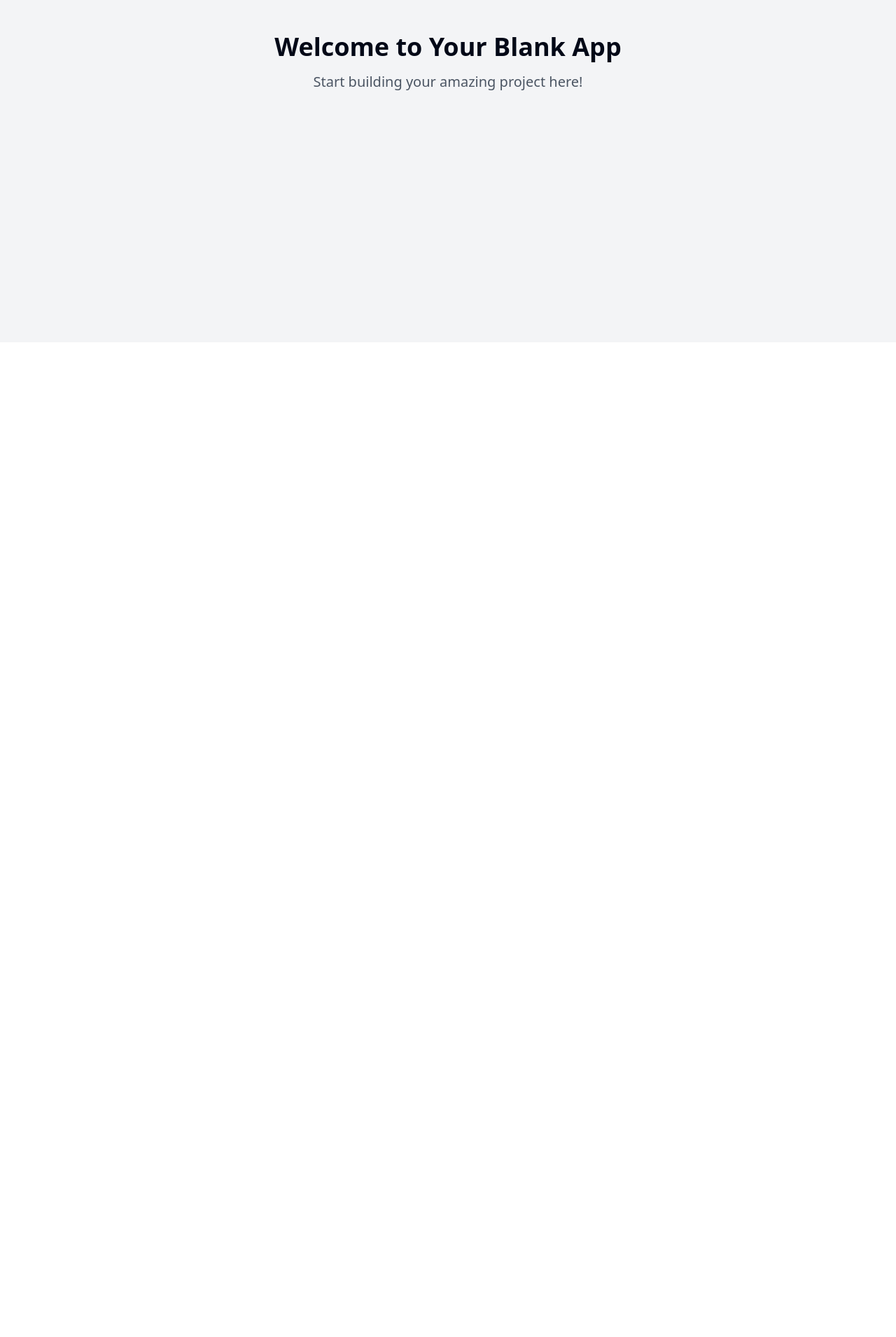
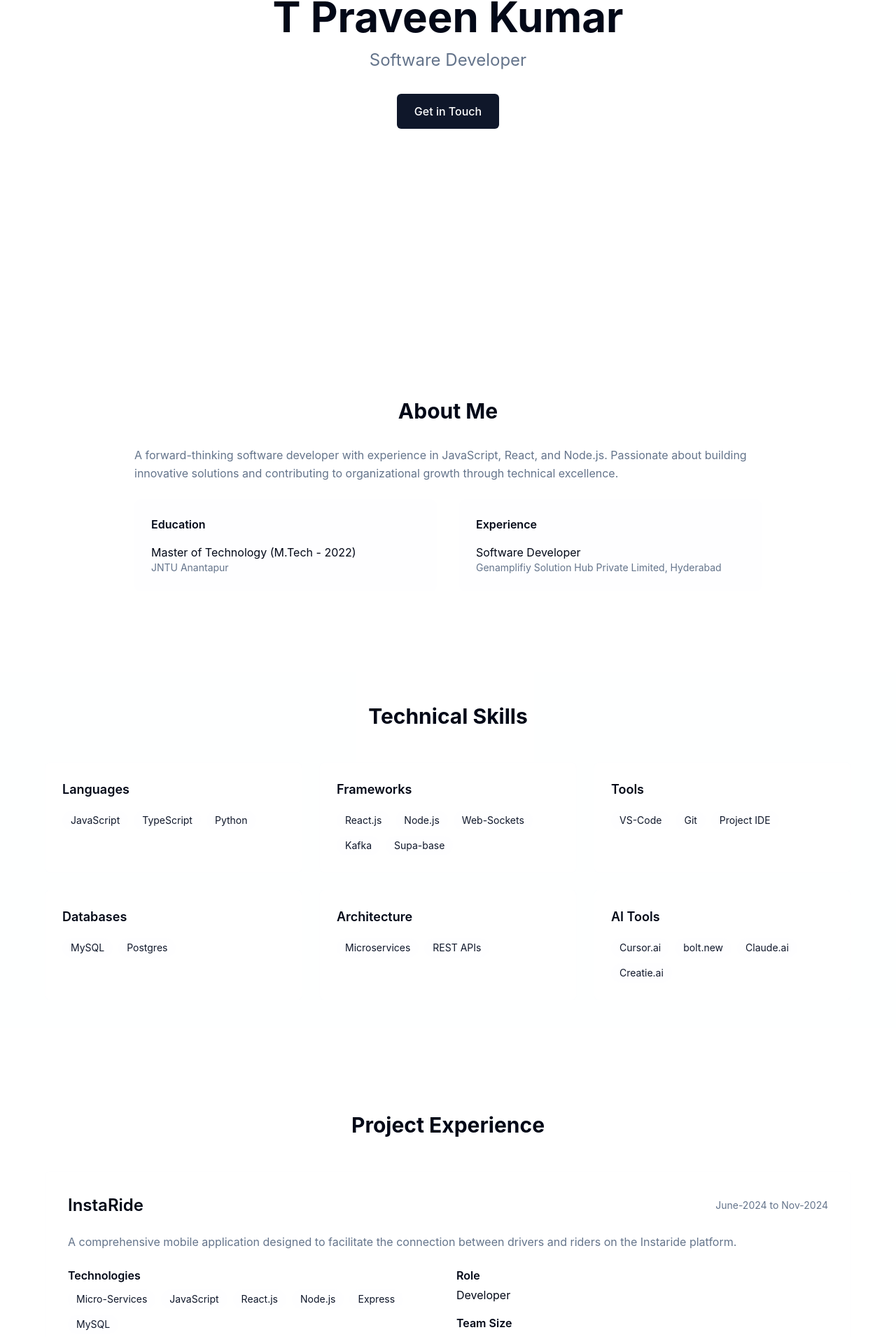
Before and after one commit to Praveen-Samv/praveenportfolio, a React (Vite) app: page / in a window 1280 px wide. Shown: the part 311-2221 px from the top of the page at 70% size. Before the commit the page ends 800 px from the top, so only its background shows below. Built offline with nearby package versions, Linux system fonts and the light colour scheme.

Commit message:
Create portfolio using React and Tailwind
Implemented a portfolio application using React.js with TypeScript and Tailwind CSS. The portfolio highlights professional skills and project experiences, featuring hover effects for an enhanced user experience.
[skip gpt_engineer]

```diff
--- a/package.json
+++ b/package.json
@@ -45,6 +45,7 @@
     "cmdk": "^1.0.0",
     "date-fns": "^3.6.0",
     "embla-carousel-react": "^8.3.0",
+    "framer-motion": "^11.18.1",
     "input-otp": "^1.2.4",
     "lucide-react": "^0.462.0",
     "next-themes": "^0.3.0",
--- /dev/null
+++ b/src/components/About.tsx
@@ -0,0 +1,42 @@
+import { motion } from "framer-motion";
+
+export const About = () => {
+  return (
+    <section className="py-20 px-4">
+      <div className="max-w-4xl mx-auto">
+        <motion.h2
+          initial={{ opacity: 0, y: 20 }}
+          whileInView={{ opacity: 1, y: 0 }}
+          viewport={{ once: true }}
+          className="text-3xl font-bold mb-8 text-center"
+        >
+          About Me
+        </motion.h2>
+        <motion.div
+          initial={{ opacity: 0, y: 20 }}
+          whileInView={{ opacity: 1, y: 0 }}
+          viewport={{ once: true }}
+          className="prose prose-lg max-w-none"
+        >
+          <p className="text-muted-foreground leading-relaxed mb-6">
+            A forward-thinking software developer with experience in JavaScript, React, and Node.js.
+            Passionate about building innovative solutions and contributing to organizational growth
+            through technical excellence.
+          </p>
+          <div className="grid md:grid-cols-2 gap-8">
+            <div className="bg-accent/10 p-6 rounded-lg">
+              <h3 className="font-semibold mb-4">Education</h3>
+              <p>Master of Technology (M.Tech - 2022)</p>
+              <p className="text-sm text-muted-foreground">JNTU Anantapur</p>
+            </div>
+            <div className="bg-accent/10 p-6 rounded-lg">
+              <h3 className="font-semibold mb-4">Experience</h3>
+              <p>Software Developer</p>
+              <p className="text-sm text-muted-foreground">Genamplifiy Solution Hub Private Limited, Hyderabad</p>
+            </div>
+          </div>
+        </motion.div>
+      </div>
+    </section>
+  );
+};
--- /dev/null
+++ b/src/components/Contact.tsx
@@ -0,0 +1,42 @@
+import { motion } from "framer-motion";
+
+export const Contact = () => {
+  return (
+    <section className="py-20 px-4">
+      <div className="max-w-4xl mx-auto text-center">
+        <motion.h2
+          initial={{ opacity: 0, y: 20 }}
+          whileInView={{ opacity: 1, y: 0 }}
+          viewport={{ once: true }}
+          className="text-3xl font-bold mb-8"
+        >
+          Get in Touch
+        </motion.h2>
+        <motion.div
+          initial={{ opacity: 0, y: 20 }}
+          whileInView={{ opacity: 1, y: 0 }}
+          viewport={{ once: true }}
+          className="space-y-4"
+        >
+          <p className="text-xl mb-8">
+            Let's work together! Feel free to reach out for collaborations or just a friendly hello
+          </p>
+          <div className="flex flex-col items-center space-y-4">
+            <a
+              href="mailto:praveenkumarmech137@gmail.com"
+              className="text-lg hover:text-primary transition-colors"
+            >
+              praveenkumarmech137@gmail.com
+            </a>
+            <a
+              href="tel:+917330995681"
+              className="text-lg hover:text-primary transition-colors"
+            >
+              +91 7330995681
+            </a>
+          </div>
+        </motion.div>
+      </div>
+    </section>
+  );
+};
--- /dev/null
+++ b/src/components/Hero.tsx
@@ -0,0 +1,38 @@
+import { motion } from "framer-motion";
+
+export const Hero = () => {
+  return (
+    <section className="min-h-screen flex items-center justify-center px-4">
+      <div className="text-center">
+        <motion.h1
+          initial={{ opacity: 0, y: 20 }}
+          animate={{ opacity: 1, y: 0 }}
+          transition={{ duration: 0.5 }}
+          className="text-4xl md:text-6xl font-bold mb-4"
+        >
+          T Praveen Kumar
+        </motion.h1>
+        <motion.p
+          initial={{ opacity: 0, y: 20 }}
+          animate={{ opacity: 1, y: 0 }}
+          transition={{ duration: 0.5, delay: 0.2 }}
+          className="text-xl md:text-2xl text-muted-foreground mb-8"
+        >
+          Software Developer
+        </motion.p>
+        <motion.div
+          initial={{ opacity: 0 }}
+          animate={{ opacity: 1 }}
+          transition={{ duration: 0.5, delay: 0.4 }}
+        >
+          <a
+            href="mailto:praveenkumarmech137@gmail.com"
+            className="inline-flex items-center justify-center px-6 py-3 border border-transparent text-base font-medium rounded-md text-white bg-primary hover:bg-primary/90 transition-colors"
+          >
+            Get in Touch
+          </a>
+        </motion.div>
+      </div>
+    </section>
+  );
+};
--- /dev/null
+++ b/src/components/Projects.tsx
@@ -0,0 +1,80 @@
+import { motion } from "framer-motion";
+
+const projects = [
+  {
+    name: "InstaRide",
+    duration: "June-2024 to Nov-2024",
+    description: "A comprehensive mobile application designed to facilitate the connection between drivers and riders on the Instaride platform.",
+    technologies: ["Micro-Services", "JavaScript", "React.js", "Node.js", "Express", "MySQL"],
+    teamSize: 6,
+    role: "Developer",
+  },
+  {
+    name: "Corp-Astro",
+    duration: "Nov-2024 till now",
+    description: "A revolutionary application designed for businesses to harness astrological and numerological insights, providing valuable guidance for business growth and decision-making.",
+    technologies: ["Micro-Services", "JavaScript", "React.js", "Supa-base"],
+    teamSize: 3,
+    role: "Developer",
+  },
+];
+
+export const Projects = () => {
+  return (
+    <section className="py-20 px-4">
+      <div className="max-w-6xl mx-auto">
+        <motion.h2
+          initial={{ opacity: 0, y: 20 }}
+          whileInView={{ opacity: 1, y: 0 }}
+          viewport={{ once: true }}
+          className="text-3xl font-bold mb-12 text-center"
+        >
+          Project Experience
+        </motion.h2>
+        <div className="space-y-12">
+          {projects.map((project, index) => (
+            <motion.div
+              key={project.name}
+              initial={{ opacity: 0, y: 20 }}
+              whileInView={{ opacity: 1, y: 0 }}
+              viewport={{ once: true }}
+              transition={{ delay: index * 0.1 }}
+              className="p-8 rounded-lg bg-background/50 backdrop-blur-sm border border-accent/10 hover:border-accent/20 transition-all"
+            >
+              <div className="flex flex-col md:flex-row md:items-center md:justify-between mb-6">
+                <h3 className="text-2xl font-semibold mb-2 md:mb-0">{project.name}</h3>
+                <span className="text-sm text-muted-foreground">{project.duration}</span>
+              </div>
+              <p className="text-muted-foreground mb-6">{project.description}</p>
+              <div className="grid md:grid-cols-2 gap-6">
+                <div>
+                  <h4 className="font-semibold mb-2">Technologies</h4>
+                  <div className="flex flex-wrap gap-2">
+                    {project.technologies.map((tech) => (
+                      <span
+                        key={tech}
+                        className="px-3 py-1 text-sm rounded-full bg-accent/10 text-accent-foreground"
+                      >
+                        {tech}
+                      </span>
+                    ))}
+                  </div>
+                </div>
+                <div>
+                  <div className="mb-4">
+                    <h4 className="font-semibold mb-1">Role</h4>
+                    <p>{project.role}</p>
+                  </div>
+                  <div>
+                    <h4 className="font-semibold mb-1">Team Size</h4>
+                    <p>{project.teamSize} members</p>
+                  </div>
+                </div>
+              </div>
+            </motion.div>
+          ))}
+        </div>
+      </div>
+    </section>
+  );
+};
--- /dev/null
+++ b/src/components/Skills.tsx
@@ -0,0 +1,51 @@
+import { motion } from "framer-motion";
+
+const skills = [
+  { category: "Languages", items: ["JavaScript", "TypeScript", "Python"] },
+  { category: "Frameworks", items: ["React.js", "Node.js", "Web-Sockets", "Kafka", "Supa-base"] },
+  { category: "Tools", items: ["VS-Code", "Git", "Project IDE"] },
+  { category: "Databases", items: ["MySQL", "Postgres"] },
+  { category: "Architecture", items: ["Microservices", "REST APIs"] },
+  { category: "AI Tools", items: ["Cursor.ai", "bolt.new", "Claude.ai", "Creatie.ai"] },
+];
+
+export const Skills = () => {
+  return (
+    <section className="py-20 px-4 bg-accent/5">
+      <div className="max-w-6xl mx-auto">
+        <motion.h2
+          initial={{ opacity: 0, y: 20 }}
+          whileInView={{ opacity: 1, y: 0 }}
+          viewport={{ once: true }}
+          className="text-3xl font-bold mb-12 text-center"
+        >
+          Technical Skills
+        </motion.h2>
+        <div className="grid grid-cols-1 md:grid-cols-2 lg:grid-cols-3 gap-6">
+          {skills.map((skill, index) => (
+            <motion.div
+              key={skill.category}
+              initial={{ opacity: 0, y: 20 }}
+              whileInView={{ opacity: 1, y: 0 }}
+              viewport={{ once: true }}
+              transition={{ delay: index * 0.1 }}
+              className="p-6 rounded-lg bg-background/50 backdrop-blur-sm border border-accent/10 hover:border-accent/20 transition-all"
+            >
+              <h3 className="font-semibold mb-4 text-lg">{skill.category}</h3>
+              <div className="flex flex-wrap gap-2">
+                {skill.items.map((item) => (
+                  <span
+                    key={item}
+                    className="px-3 py-1 text-sm rounded-full bg-accent/10 text-accent-foreground"
+                  >
+                    {item}
+                  </span>
+                ))}
+              </div>
+            </motion.div>
+          ))}
+        </div>
+      </div>
+    </section>
+  );
+};
--- a/src/pages/Index.tsx
+++ b/src/pages/Index.tsx
@@ -1,12 +1,17 @@
-// Update this page (the content is just a fallback if you fail to update the page)
+import { Hero } from "@/components/Hero";
+import { About } from "@/components/About";
+import { Skills } from "@/components/Skills";
+import { Projects } from "@/components/Projects";
+import { Contact } from "@/components/Contact";
 
 const Index = () => {
   return (
-    <div className="min-h-screen flex items-center justify-center bg-gray-100">
-      <div className="text-center">
-        <h1 className="text-4xl font-bold mb-4">Welcome to Your Blank App</h1>
-        <p className="text-xl text-gray-600">Start building your amazing project here!</p>
-      </div>
+    <div className="min-h-screen bg-background text-foreground">
+      <Hero />
+      <About />
+      <Skills />
+      <Projects />
+      <Contact />
     </div>
   );
 };
--- a/tailwind.config.ts
+++ b/tailwind.config.ts
@@ -12,85 +12,67 @@ export default {
   theme: {
     container: {
       center: true,
-			padding: '2rem',
+      padding: "2rem",
       screens: {
-				'2xl': '1400px'
-			}
+        "2xl": "1400px",
+      },
     },
     extend: {
+      fontFamily: {
+        sans: ["Inter", "sans-serif"],
+      },
       colors: {
-				border: 'hsl(var(--border))',
-				input: 'hsl(var(--input))',
-				ring: 'hsl(var(--ring))',
-				background: 'hsl(var(--background))',
-				foreground: 'hsl(var(--foreground))',
+        border: "hsl(var(--border))",
+        input: "hsl(var(--input))",
+        ring: "hsl(var(--ring))",
+        background: "hsl(var(--background))",
+        foreground: "hsl(var(--foreground))",
         primary: {
-					DEFAULT: 'hsl(var(--primary))',
-					foreground: 'hsl(var(--primary-foreground))'
+          DEFAULT: "hsl(var(--primary))",
+          foreground: "hsl(var(--primary-foreground))",
         },
         secondary: {
-					DEFAULT: 'hsl(var(--secondary))',
-					foreground: 'hsl(var(--secondary-foreground))'
+          DEFAULT: "hsl(var(--secondary))",
+          foreground: "hsl(var(--secondary-foreground))",
         },
         destructive: {
-					DEFAULT: 'hsl(var(--destructive))',
-					foreground: 'hsl(var(--destructive-foreground))'
+          DEFAULT: "hsl(var(--destructive))",
+          foreground: "hsl(var(--destructive-foreground))",
         },
         muted: {
-					DEFAULT: 'hsl(var(--muted))',
-					foreground: 'hsl(var(--muted-foreground))'
+          DEFAULT: "hsl(var(--muted))",
+          foreground: "hsl(var(--muted-foreground))",
         },
         accent: {
-					DEFAULT: 'hsl(var(--accent))',
-					foreground: 'hsl(var(--accent-foreground))'
+          DEFAULT: "hsl(var(--accent))",
+          foreground: "hsl(var(--accent-foreground))",
         },
-				popover: {
-					DEFAULT: 'hsl(var(--popover))',
-					foreground: 'hsl(var(--popover-foreground))'
-				},
-				card: {
-					DEFAULT: 'hsl(var(--card))',
-					foreground: 'hsl(var(--card-foreground))'
-				},
-				sidebar: {
-					DEFAULT: 'hsl(var(--sidebar-background))',
-					foreground: 'hsl(var(--sidebar-foreground))',
-					primary: 'hsl(var(--sidebar-primary))',
-					'primary-foreground': 'hsl(var(--sidebar-primary-foreground))',
-					accent: 'hsl(var(--sidebar-accent))',
-					'accent-foreground': 'hsl(var(--sidebar-accent-foreground))',
-					border: 'hsl(var(--sidebar-border))',
-					ring: 'hsl(var(--sidebar-ring))'
-				}
-			},
-			borderRadius: {
-				lg: 'var(--radius)',
-				md: 'calc(var(--radius) - 2px)',
-				sm: 'calc(var(--radius) - 4px)'
       },
       keyframes: {
-				'accordion-down': {
-					from: {
-						height: '0'
+        "fade-up": {
+          "0%": {
+            opacity: "0",
+            transform: "translateY(20px)",
           },
-					to: {
-						height: 'var(--radix-accordion-content-height)'
-					}
+          "100%": {
+            opacity: "1",
+            transform: "translateY(0)",
           },
-				'accordion-up': {
-					from: {
-						height: 'var(--radix-accordion-content-height)'
         },
-					to: {
-						height: '0'
-					}
-				}
+        "fade-in": {
+          "0%": {
+            opacity: "0",
+          },
+          "100%": {
+            opacity: "1",
+          },
+        },
       },
       animation: {
-				'accordion-down': 'accordion-down 0.2s ease-out',
-				'accordion-up': 'accordion-up 0.2s ease-out'
-			}
-		}
+        "fade-up": "fade-up 0.5s ease-out",
+        "fade-in": "fade-in 0.3s ease-out",
+      },
+    },
   },
   plugins: [require("tailwindcss-animate")],
 } satisfies Config;
```
Also changed, not shown: 1 other file (tests, documents, lock files or other folders). Lines whose indentation alone changed are shown as unchanged.
